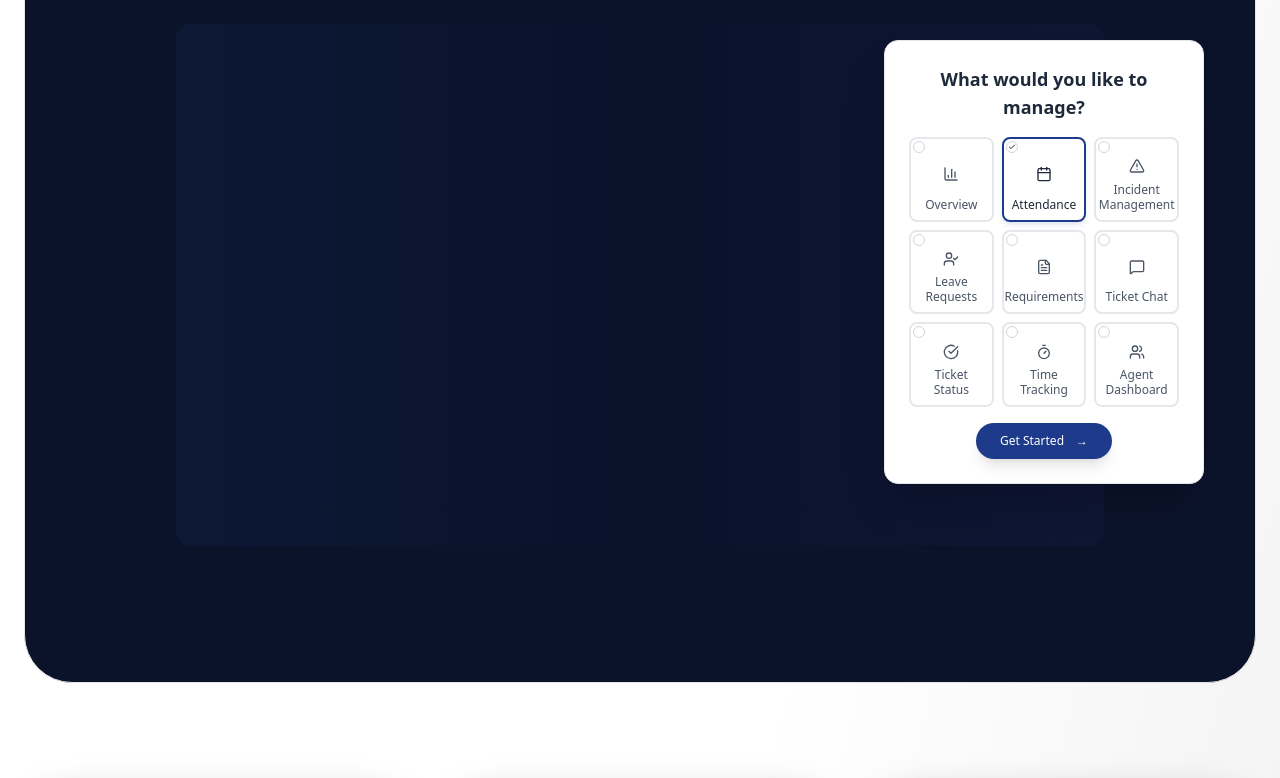
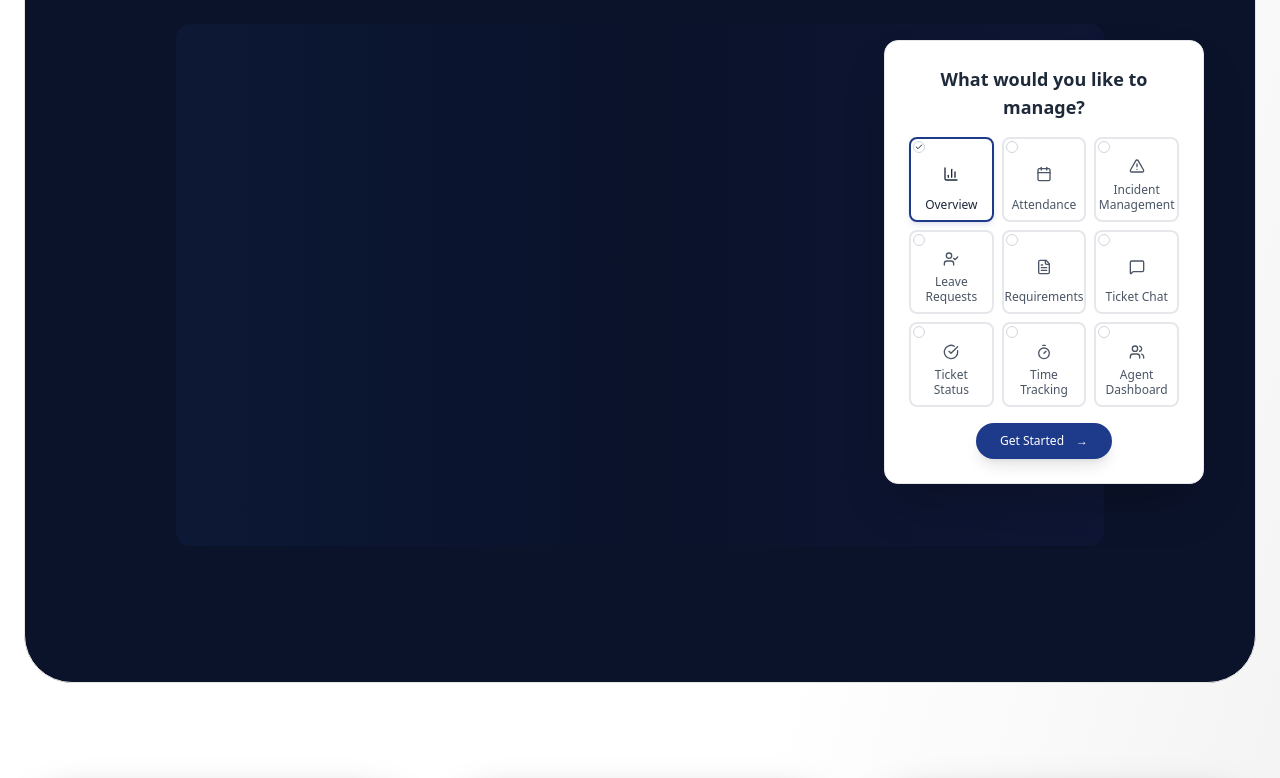
Before and after one commit to Muhammad-Affan-Malik/ERTickApp, a React (Vite) app: page / in a window 1280 px wide. Shown: the part 1080-1858 px from the top of the page. Built offline with nearby package versions, Linux system fonts and the light colour scheme.

Commit message:
Optimizing

```diff
--- a/package.json
+++ b/package.json
@@ -18,6 +18,7 @@
     "lenis": "^1.3.11",
     "liquid-glass-react": "^1.1.1",
     "lucide-react": "^0.546.0",
+    "ogl": "^1.0.11",
     "react": "^19.1.1",
     "react-dom": "^19.1.1",
     "react-router-dom": "^7.9.4",
--- a/src/pages/LandingPage.tsx
+++ b/src/pages/LandingPage.tsx
@@ -31,7 +31,6 @@ const Landing = () => {
   const [, setIsHovered] = useState(false);
   const [activePreview, setActivePreview] = useState(DashboardPreview);
   const [selectedOption, setSelectedOption] = useState(0); // Default to "Overview" (index 0)
-  const [isPreviewInteracted, setIsPreviewInteracted] = useState(false);
   const [visibleWords, setVisibleWords] = useState(0);
   const [visibleSections, setVisibleSections] = useState({
     highlights: false,
@@ -180,20 +179,20 @@ const Landing = () => {
     };
   }, [lastScrollY]);
 
-  // Auto-slide carousel for dashboard previews
-  useEffect(() => {
-    if (!isPreviewInteracted) {
-      const slideInterval = setInterval(() => {
-        setSelectedOption((prev) => {
-          const nextSlide = (prev + 1) % dashboardOptions.length;
-          setActivePreview(dashboardOptions[nextSlide].image);
-          return nextSlide;
-        });
-      }, 3500); // Change slide every 3.5 seconds
+  // Auto-slide carousel disabled - only changes on hover
+  // useEffect(() => {
+  //   if (!isPreviewInteracted) {
+  //     const slideInterval = setInterval(() => {
+  //       setSelectedOption((prev) => {
+  //         const nextSlide = (prev + 1) % dashboardOptions.length;
+  //         setActivePreview(dashboardOptions[nextSlide].image);
+  //         return nextSlide;
+  //       });
+  //     }, 3500); // Change slide every 3.5 seconds
 
-      return () => clearInterval(slideInterval);
-    }
-  }, [isPreviewInteracted]);
+  //     return () => clearInterval(slideInterval);
+  //   }
+  // }, [isPreviewInteracted]);
 
   // Auto-rotate highlights for mobile
   useEffect(() => {
@@ -796,7 +795,6 @@ const Landing = () => {
                               className="relative cursor-pointer"
                               onClick={() => {
                                 setSelectedOption(index);
-                                setIsPreviewInteracted(true);
                                 setActivePreview(option.image); // ensure preview updates on tap
                               }}
                               onTouchStart={() => {
@@ -854,7 +852,6 @@ const Landing = () => {
                               className="text-white px-6 py-2 text-xs font-medium rounded-full shadow-lg transition-all duration-200 w-full"
                               style={{ backgroundColor: '#1e3a8a' }}
                             onClick={() => {
-                              setIsPreviewInteracted(true);
                               handleTransition(true);
                             }}
                             >
@@ -894,7 +891,6 @@ const Landing = () => {
                                 className="relative cursor-pointer"
                                 onClick={() => {
                                   setSelectedOption(index);
-                                  setIsPreviewInteracted(true);
                                 }}
                                 onMouseEnter={() => {
                                   setActivePreview(option.image);
@@ -948,7 +944,6 @@ const Landing = () => {
                                 className="text-white px-6 py-2 text-xs font-medium rounded-full shadow-lg transition-all duration-200"
                                 style={{ backgroundColor: '#1e3a8a' }}
                               onClick={() => {
-                                setIsPreviewInteracted(true);
                                 handleTransition(true);
                               }}
                               >
```
Also changed, not shown: 1 other file (tests, documents, lock files or other folders).
